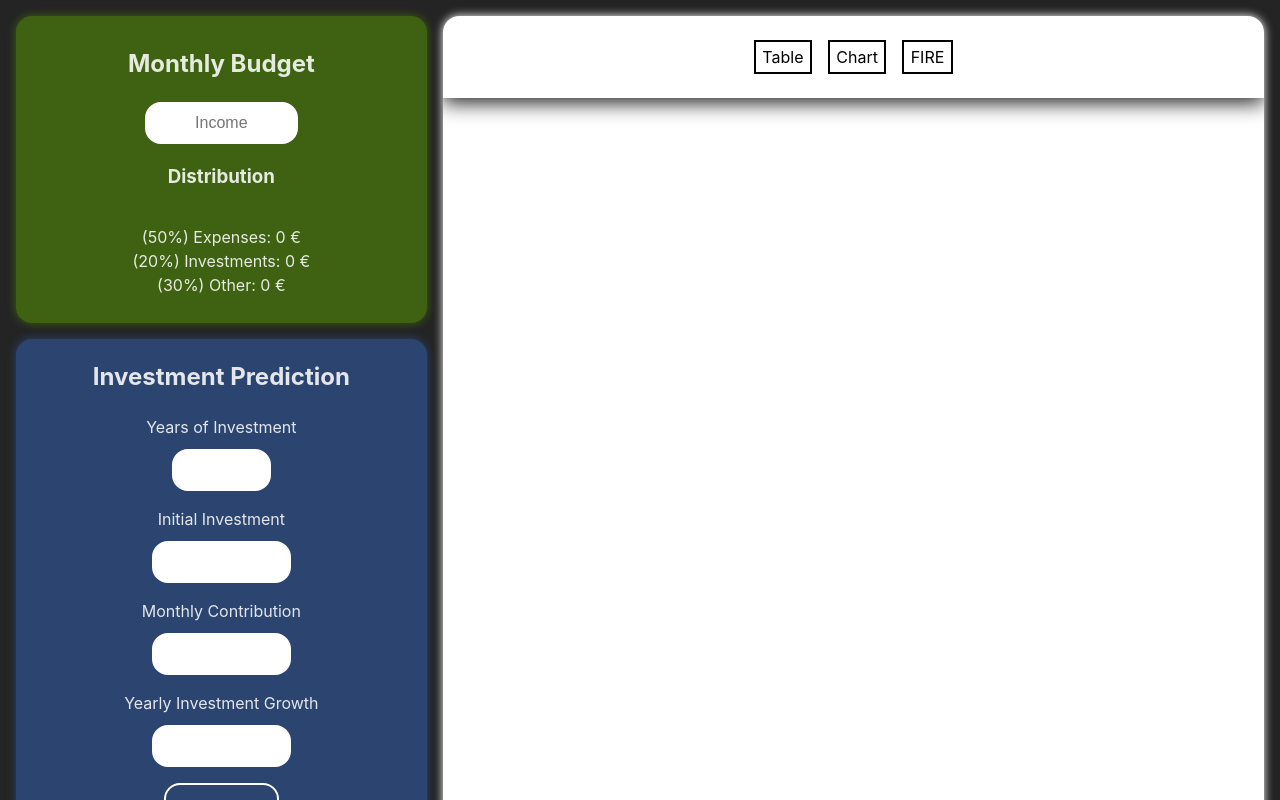
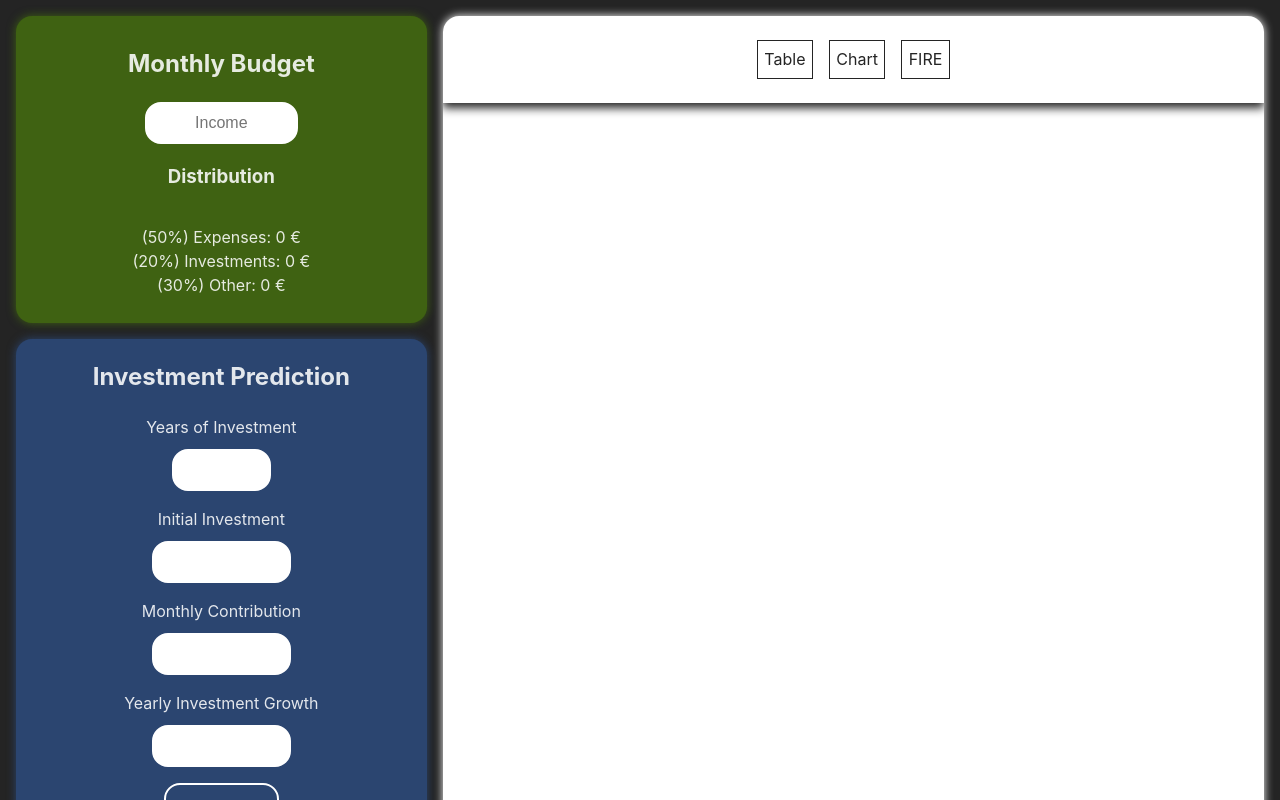
Before and after one commit to andrebarros7201/expense-tracker, a React (Vite) app: page / in a window 1280 px wide. Built offline with nearby package versions, Linux system fonts and the light colour scheme.

Commit message:
change details css

```diff
--- a/src/styles/details.module.css
+++ b/src/styles/details.module.css
@@ -10,12 +10,3 @@ main {
   overflow: auto;
   min-height: 700px;
 }
-
-nav {
-  display: flex;
-  justify-content: center;
-  align-items: center;
-  box-shadow: 0 5px 20px #242424;
-  padding: 1.5rem;
-  border-radius: 1rem 1rem 0 0;
-}
--- a/src/styles/detailsNav.module.css
+++ b/src/styles/detailsNav.module.css
@@ -3,19 +3,23 @@
   flex-flow: row nowrap;
   justify-content: center;
   align-items: center;
+  box-shadow: 0 5px 10px #242424;
+  padding: 1.5rem;
+  border-radius: 1rem 1rem 0 0;
   gap: 1rem;
 
   & > a {
-    color: black;
+    padding: 0.4rem;
+    font-size: 1rem;
+    background-color: white;
+    color: #242424;
+    border: 1px solid #242424;
+    transition: 0.2s ease-in-out;
     text-decoration: none;
-    padding: 0.2rem 0.4rem;
-    border: 2px solid black;
-    transition: all 0.2s ease-in-out;
 
     &:hover {
-      background-color: black;
-      color: white;
-      border: 2px solid #2b4570;
+      cursor: pointer;
+      box-shadow: 0 0 10px #242424;
     }
   }
 }
--- a/src/styles/table.module.css
+++ b/src/styles/table.module.css
@@ -14,29 +14,19 @@
   justify-content: space-evenly;
   width: 90%;
   height: min-content;
-  border-radius: 1rem;
   padding: 1rem;
 
-  &:nth-child(even) {
-    background-color: #242424;
-    color: white;
-    transition: all 200ms;
-
-    button {
-      background-color: white;
-      color: #242424;
-
-      &:hover {
-        cursor: pointer;
-        box-shadow: 0 0 10px white;
-      }
-    }
+  &:not(:last-child) {
+    border-bottom: 1px solid #242424;
   }
 
   & button {
-    padding: 1rem;
-    border-radius: 1rem;
+    padding: 0.4rem;
     font-size: 1rem;
+    background-color: white;
+    color: #242424;
+    border: 1px solid #242424;
+    transition: 0.2s ease-in-out;
 
     &:hover {
       cursor: pointer;
```
